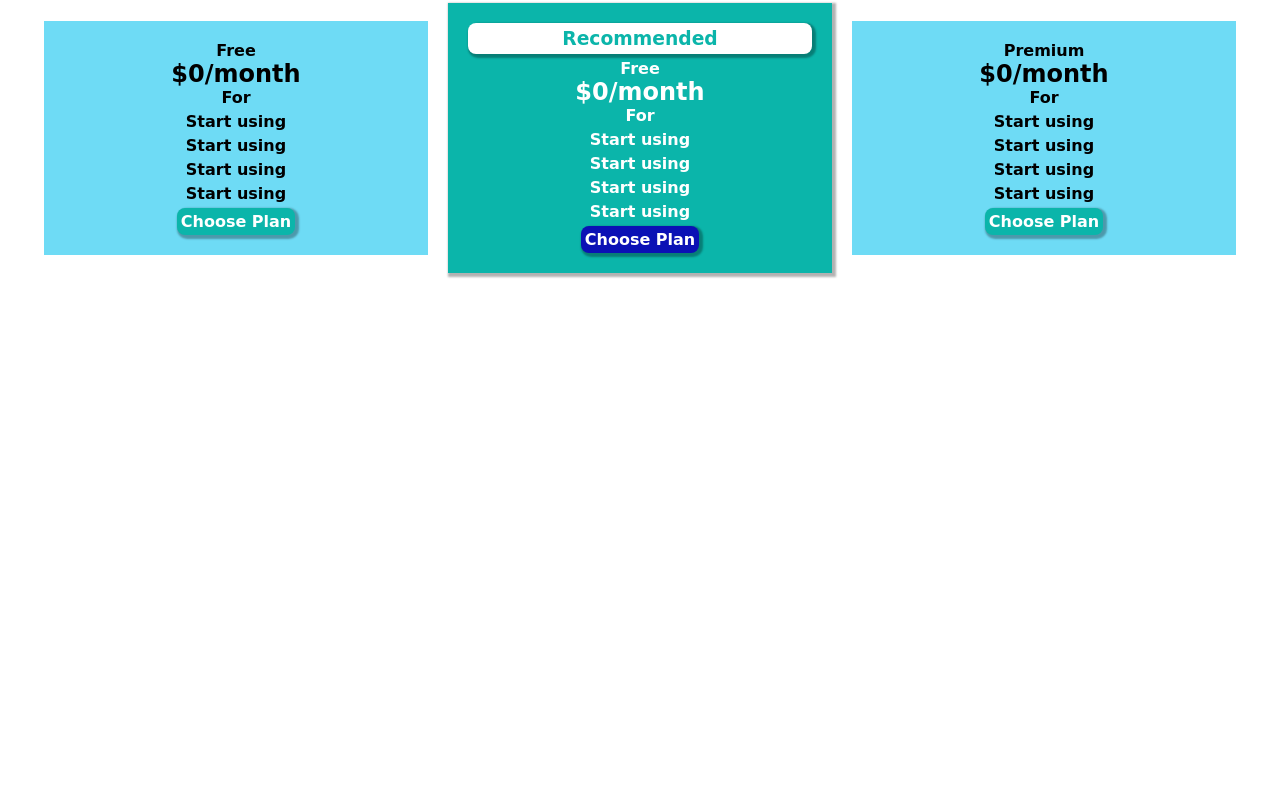
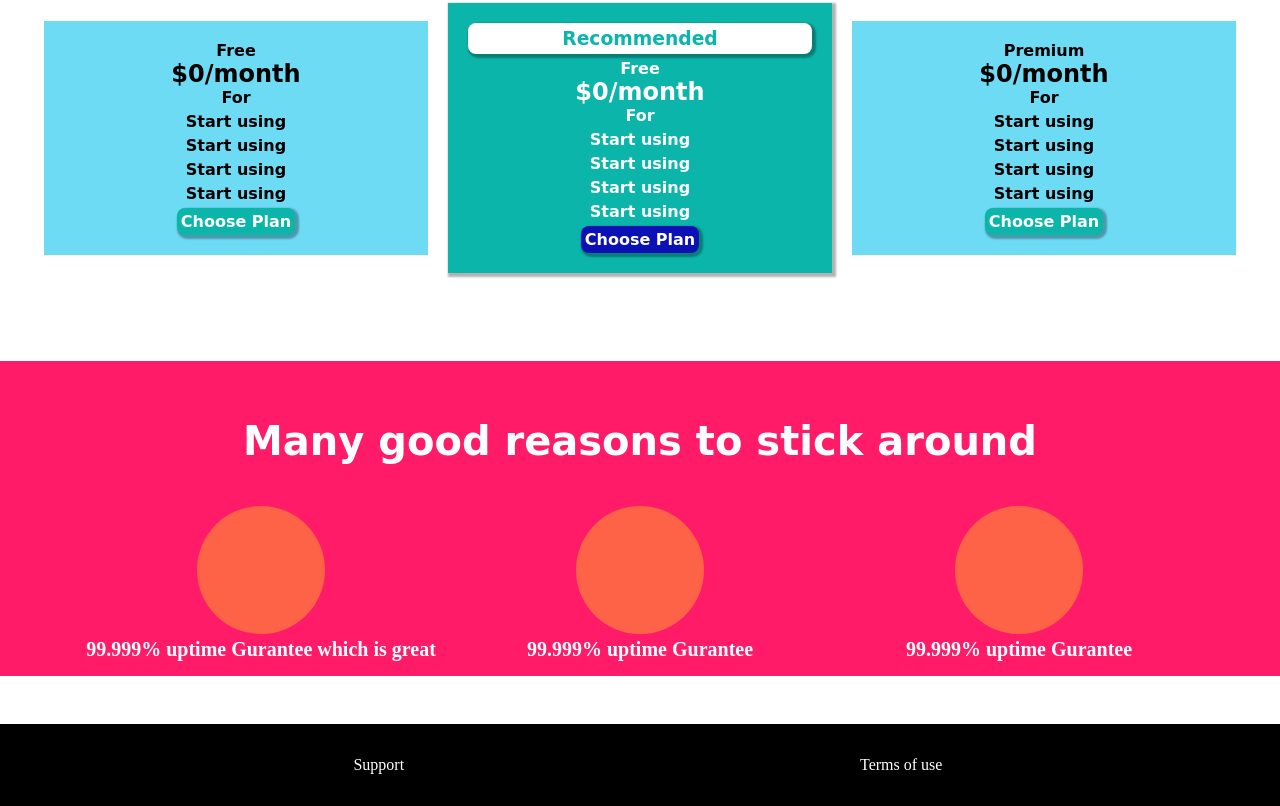
Before and after one commit to techopoly/css-project, a plain HTML site: page chapter-5/index.html in a window 1280 px wide. Shown: the part 654-1460 px from the top of the page. Before the commit the page ends 935 px from the top, so only its background shows below. Drawn offline with Linux system fonts and the light colour scheme; a web font is replaced by a local one.

Commit message:
up to 13

```diff
--- a/chapter-5/index.html
+++ b/chapter-5/index.html
@@ -32,55 +32,84 @@
     <div id="product-overview">
       <p>Get the Freedom You Deserve</p>
     </div>
-    <section class='plan-wrapper'>
-      <h1 class='section-title'>Choose your plan</h1>
-      <div >
+    <section class="plan-wrapper">
+      <h1 class="section-title">Choose your plan</h1>
+      <div>
         <article class="plan">
           <p>Free</p>
           <h2>$0/month</h2>
-          <p>For </p>
-          <ul class='plan__features'>
-            <li>Start using </li>
+          <p>For</p>
+          <ul class="plan__features">
+            <li>Start using</li>
             <li>Start using</li>
             <li>Start using</li>
             <li>Start using</li>
           </ul>
           <div>
-            <button class='button'>Choose Plan</button>
+            <button class="button">Choose Plan</button>
           </div>
         </article>
         <article class="plan plan--highlighted">
-          <h1 class='plan__annotation'>Recommended</h1>
+          <h1 class="plan__annotation">Recommended</h1>
           <p>Free</p>
           <h2>$0/month</h2>
-          <p>For </p>
-          <ul class='plan__features'>
-            <li>Start using </li>
+          <p>For</p>
+          <ul class="plan__features">
+            <li>Start using</li>
             <li>Start using</li>
             <li>Start using</li>
             <li>Start using</li>
           </ul>
           <div>
-            <button class='button recommended'>Choose Plan</button>
+            <button class="button recommended">Choose Plan</button>
           </div>
         </article>
         <article class="plan">
           <p>Premium</p>
           <h2>$0/month</h2>
-          <p>For </p>
-          <ul class='plan__features'>
-            <li>Start using </li>
+          <p>For</p>
+          <ul class="plan__features">
+            <li>Start using</li>
             <li>Start using</li>
             <li>Start using</li>
             <li>Start using</li>
           </ul>
           <div>
-            <button class='button '>Choose Plan</button>
+            <button class="button">Choose Plan</button>
           </div>
-
         </article>
       </div>
     </section>
+    <section id='key-features' >
+      <h1 class="section-title">Many good reasons to stick around</h1>
+      <ul class='key-feature-lists'>
+        <li class='key-feature'>
+          <div class='key-feature__image'>
 
+          </div>
+          <p class='key-feature__description'>99.999% uptime Gurantee which is great</p>
+        </li>
+        <li class='key-feature'>
+          <div class='key-feature__image'></div>
+          <p class='key-feature__description'>99.999% uptime Gurantee</p>
+        </li>
+        <li class='key-feature'>
+          <div class='key-feature__image'></div>
+          <p class='key-feature__description'>99.999% uptime Gurantee</p>
+        </li>
+      </ul>
+    </section>
+    <footer class='main-footer'>
+      <nav>
+        <ul>
+          <li >
+            <a href='#'>Support</a>
+          </li>
+          <li>
+            <a href='#'>Terms of use</a>
+          </li>
+        </ul>
+      </nav>
+    </footer>
   </body>
 </html>
--- a/chapter-5/style.css
+++ b/chapter-5/style.css
@@ -97,6 +97,7 @@ body {
     color: #10b5de;
     font-size: 40px;
     font-family: 'Goldman', cursive;
+    text-align: center;
 }
 
 .plan {
@@ -176,3 +177,75 @@ body {
 {
     outline: none;
 }
+
+#key-features{
+     background: #ff1b68;
+     margin-top: 80px;
+     padding: 15px;
+}
+
+#key-features .section-title{
+    color: white;
+    margin:32px
+}
+
+.key-feature-lists{
+    list-style: none;
+    margin: 0px;
+    padding: 0px;
+    text-align: center;
+}
+
+.key-feature{
+    display: inline-block;
+    width: 30%;
+    vertical-align: top;
+
+}
+
+.key-feature__description{
+    color:white;
+    font-weight: bold;
+    font-size: 20px;
+}
+
+.key-feature__image{
+    background: tomato;
+    width: 128px;
+    height: 128px;
+    display: inline-block;
+    border-radius: 50%;
+
+}
+
+.main-footer{
+    background-color: black;
+    text-align: center;
+    padding: 32px;
+    margin-top: 48px;
+}
+
+.main-footer ul{
+    padding: 0px;
+    margin: 0px;
+}
+
+
+.main-footer li{
+    display: inline-block;
+    width: 40%;
+    margin: auto;
+    margin: 0 16px;
+}
+
+.main-footer a{
+    text-decoration: none;
+    color: white;
+    list-style: none;
+}
+
+.main-footer a:hover,
+.main-footer a:active{
+    color: blue;
+
+}
```
